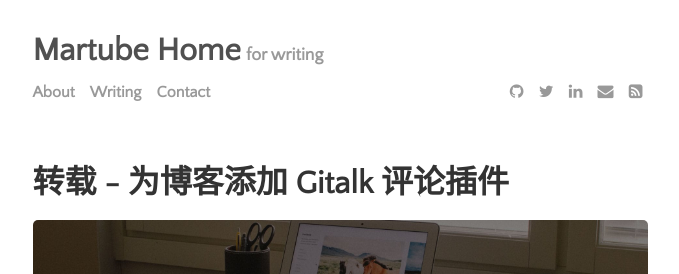
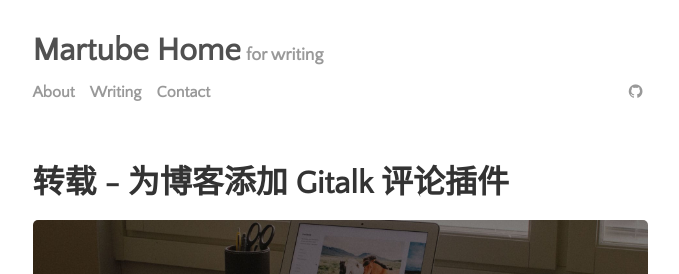
Before and after one commit to edoulesG/edoulesG.github.io, a Jekyll site: the page built from index.html, in a window 1280 px wide. Shown: the top 274 px of the page, without its empty margins (300-979 px from the left). Built offline with Jekyll 4.4.1, drawn with Linux system fonts in a browser that asks for light colours; the list of posts is cut into pages by our own code.

Commit message:
Update settings.yml

```diff
--- a/_data/settings.yml
+++ b/_data/settings.yml
@@ -4,7 +4,7 @@ disqus:
   disqus_shortname: 'https-lenpaul-github-io-lagrange'
 
 # If you are not using Google Analytics, please change 'google-ID' to an empty string
-google-ID: 'UA-112060364-1'
+google-ID: ''
 
 menu:
 - {name: 'About', path: 'menu', url: 'about.html'}
@@ -13,11 +13,11 @@ menu:
 
 # Available social icons are powered by Font Awesome, so you can use any icon that they offer
 social:
-- {icon: 'github', link: 'https://www.github.com/lenpaul'}
-- {icon: 'twitter', link: 'https://twitter.com/paululele'}
-- {icon: 'linkedin', link: 'http://www.linkedin.com/in/lenpaul/'}
-- {icon: 'envelope', link: 'mailto:l.nguyen.paul@gmail.com'}
-- {icon: 'rss-square', link: '/feed.xml'}
+- {icon: 'github', link: 'https://github.com/edoulesG/edoulesG.github.io'}
+# - {icon: 'twitter', link: 'https://twitter.com/paululele'}
+# - {icon: 'linkedin', link: 'http://www.linkedin.com/in/lenpaul/'}
+# - {icon: 'envelope', link: 'mailto:l.nguyen.paul@gmail.com'}
+# - {icon: 'rss-square', link: '/feed.xml'}
 # - {icon: 'rss-square', link: '/rss-feed.xml'}
 
 # Customize site text
```
